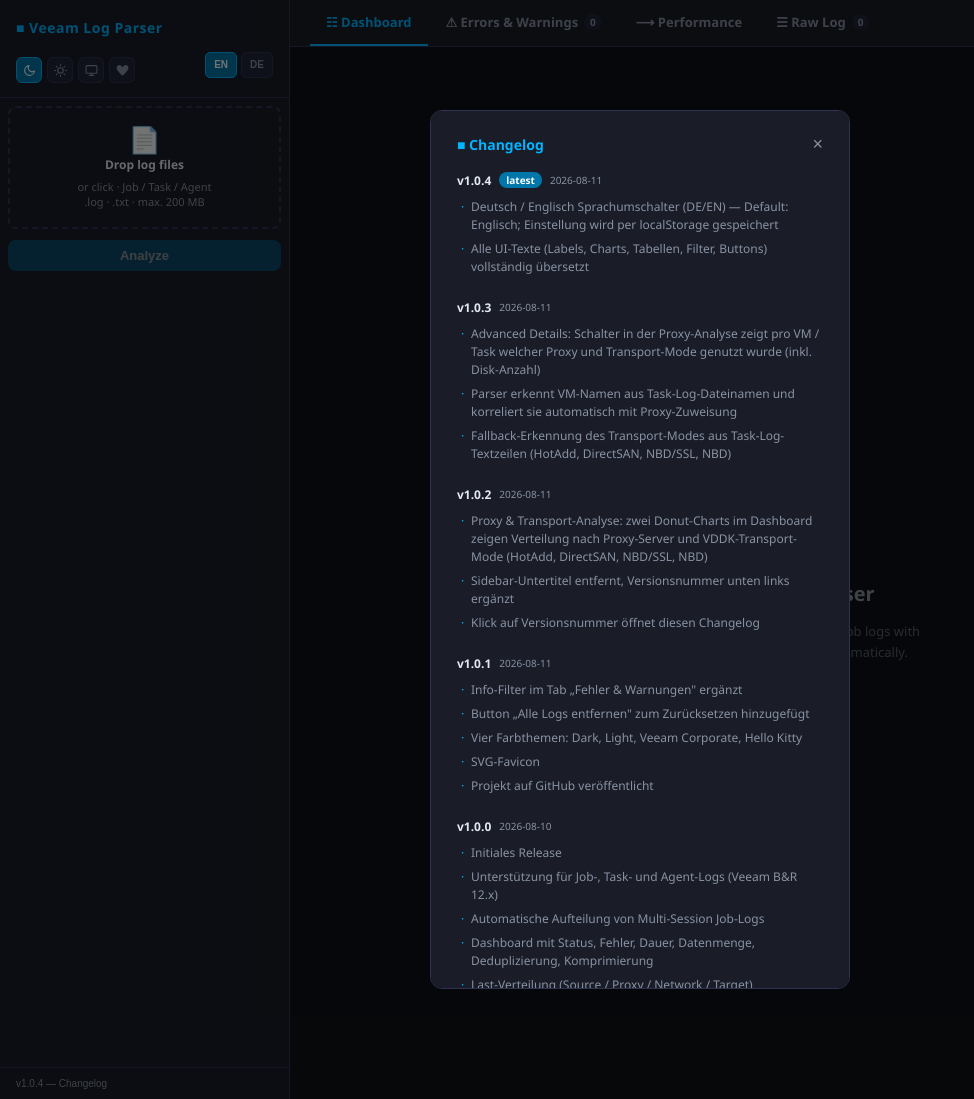
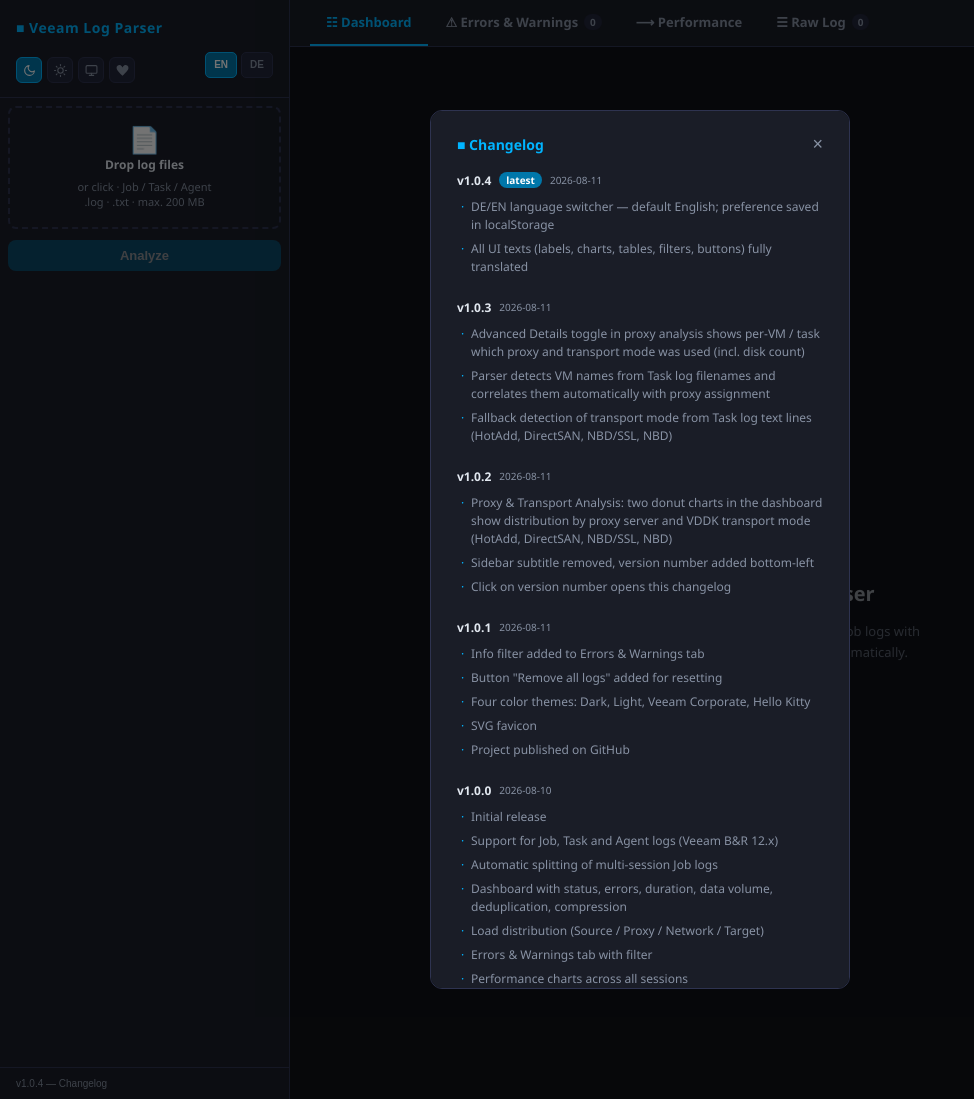
Before and after one commit to markushartmann-dev/veeam-log-parser, a Flask app: page / in a window 1280 px wide, after a click on "v1.0.4 — Changelog". Shown: the whole page, without its empty margins (0-974 px from the left). Run offline with Flask 3, Linux system fonts and the light colour scheme; some libraries are stand-ins or nearby versions.

Commit message:
feat: translate changelog modal on language switch (v1.0.4)

```diff
--- a/app/templates/index.html
+++ b/app/templates/index.html
@@ -195,56 +195,7 @@
   <div id="changelog-box">
     <h2>&#9632; Changelog <button onclick="document.getElementById('changelog-overlay').classList.remove('open')">&#215;</button></h2>
 
-    <div class="cl-version">
-      <div class="cl-ver-title">v1.0.4 <span class="cl-badge">latest</span> <span class="cl-date">2026-08-11</span></div>
-      <ul class="cl-items">
-        <li>Deutsch / Englisch Sprachumschalter (DE/EN) — Default: Englisch; Einstellung wird per localStorage gespeichert</li>
-        <li>Alle UI-Texte (Labels, Charts, Tabellen, Filter, Buttons) vollständig übersetzt</li>
-      </ul>
-    </div>
-
-    <div class="cl-version">
-      <div class="cl-ver-title">v1.0.3 <span class="cl-date">2026-08-11</span></div>
-      <ul class="cl-items">
-        <li>Advanced Details: Schalter in der Proxy-Analyse zeigt pro VM / Task welcher Proxy und Transport-Mode genutzt wurde (inkl. Disk-Anzahl)</li>
-        <li>Parser erkennt VM-Namen aus Task-Log-Dateinamen und korreliert sie automatisch mit Proxy-Zuweisung</li>
-        <li>Fallback-Erkennung des Transport-Modes aus Task-Log-Textzeilen (HotAdd, DirectSAN, NBD/SSL, NBD)</li>
-      </ul>
-    </div>
-
-    <div class="cl-version">
-      <div class="cl-ver-title">v1.0.2 <span class="cl-date">2026-08-11</span></div>
-      <ul class="cl-items">
-        <li>Proxy &amp; Transport-Analyse: zwei Donut-Charts im Dashboard zeigen Verteilung nach Proxy-Server und VDDK-Transport-Mode (HotAdd, DirectSAN, NBD/SSL, NBD)</li>
-        <li>Sidebar-Untertitel entfernt, Versionsnummer unten links ergänzt</li>
-        <li>Klick auf Versionsnummer öffnet diesen Changelog</li>
-      </ul>
-    </div>
-
-    <div class="cl-version">
-      <div class="cl-ver-title">v1.0.1 <span class="cl-date">2026-08-11</span></div>
-      <ul class="cl-items">
-        <li>Info-Filter im Tab „Fehler &amp; Warnungen" ergänzt</li>
-        <li>Button „Alle Logs entfernen" zum Zurücksetzen hinzugefügt</li>
-        <li>Vier Farbthemen: Dark, Light, Veeam Corporate, Hello Kitty</li>
-        <li>SVG-Favicon</li>
-        <li>Projekt auf GitHub veröffentlicht</li>
-      </ul>
-    </div>
-
-    <div class="cl-version">
-      <div class="cl-ver-title">v1.0.0 <span class="cl-date">2026-08-10</span></div>
-      <ul class="cl-items">
-        <li>Initiales Release</li>
-        <li>Unterstützung für Job-, Task- und Agent-Logs (Veeam B&amp;R 12.x)</li>
-        <li>Automatische Aufteilung von Multi-Session Job-Logs</li>
-        <li>Dashboard mit Status, Fehler, Dauer, Datenmenge, Deduplizierung, Komprimierung</li>
-        <li>Last-Verteilung (Source / Proxy / Network / Target)</li>
-        <li>Tab „Fehler &amp; Warnungen" mit Filter</li>
-        <li>Performance-Charts über alle Sessions</li>
-        <li>Raw-Log-Viewer mit Suche und Paginierung</li>
-      </ul>
-    </div>
+    <div id="changelog-body"></div>
   </div>
 </div>
 
@@ -485,6 +436,7 @@ function applyLang() {
     else el.innerHTML = t(key);
   });
   document.querySelectorAll('.lang-btn').forEach(b => b.classList.toggle('active', b.dataset.lang === _lang));
+  renderChangelog();
   if (activeIdx >= 0) {
     const s = sessions[activeIdx];
     destroyCharts();
@@ -500,6 +452,64 @@ function renderLangSwitcher() {
   el.innerHTML = ['EN','DE'].map(l =>
     `<button class="lang-btn${_lang===l.toLowerCase()?' active':''}" data-lang="${l.toLowerCase()}" onclick="setLang('${l.toLowerCase()}')">${l}</button>`
   ).join('');
+}
+const CHANGELOG = [
+  { ver: 'v1.0.4', date: '2026-08-11', latest: true,
+    en: ['DE/EN language switcher — default English; preference saved in localStorage',
+         'All UI texts (labels, charts, tables, filters, buttons) fully translated'],
+    de: ['Deutsch / Englisch Sprachumschalter (DE/EN) — Default: Englisch; Einstellung wird per localStorage gespeichert',
+         'Alle UI-Texte (Labels, Charts, Tabellen, Filter, Buttons) vollständig übersetzt'] },
+  { ver: 'v1.0.3', date: '2026-08-11',
+    en: ['Advanced Details toggle in proxy analysis shows per-VM / task which proxy and transport mode was used (incl. disk count)',
+         'Parser detects VM names from Task log filenames and correlates them automatically with proxy assignment',
+         'Fallback detection of transport mode from Task log text lines (HotAdd, DirectSAN, NBD/SSL, NBD)'],
+    de: ['Advanced Details: Schalter in der Proxy-Analyse zeigt pro VM / Task welcher Proxy und Transport-Mode genutzt wurde (inkl. Disk-Anzahl)',
+         'Parser erkennt VM-Namen aus Task-Log-Dateinamen und korreliert sie automatisch mit Proxy-Zuweisung',
+         'Fallback-Erkennung des Transport-Modes aus Task-Log-Textzeilen (HotAdd, DirectSAN, NBD/SSL, NBD)'] },
+  { ver: 'v1.0.2', date: '2026-08-11',
+    en: ['Proxy &amp; Transport Analysis: two donut charts in the dashboard show distribution by proxy server and VDDK transport mode (HotAdd, DirectSAN, NBD/SSL, NBD)',
+         'Sidebar subtitle removed, version number added bottom-left',
+         'Click on version number opens this changelog'],
+    de: ['Proxy &amp; Transport-Analyse: zwei Donut-Charts im Dashboard zeigen Verteilung nach Proxy-Server und VDDK-Transport-Mode (HotAdd, DirectSAN, NBD/SSL, NBD)',
+         'Sidebar-Untertitel entfernt, Versionsnummer unten links ergänzt',
+         'Klick auf Versionsnummer öffnet diesen Changelog'] },
+  { ver: 'v1.0.1', date: '2026-08-11',
+    en: ['Info filter added to Errors &amp; Warnings tab',
+         'Button "Remove all logs" added for resetting',
+         'Four color themes: Dark, Light, Veeam Corporate, Hello Kitty',
+         'SVG favicon',
+         'Project published on GitHub'],
+    de: ['Info-Filter im Tab „Fehler &amp; Warnungen" ergänzt',
+         'Button „Alle Logs entfernen" zum Zurücksetzen hinzugefügt',
+         'Vier Farbthemen: Dark, Light, Veeam Corporate, Hello Kitty',
+         'SVG-Favicon',
+         'Projekt auf GitHub veröffentlicht'] },
+  { ver: 'v1.0.0', date: '2026-08-10',
+    en: ['Initial release',
+         'Support for Job, Task and Agent logs (Veeam B&amp;R 12.x)',
+         'Automatic splitting of multi-session Job logs',
+         'Dashboard with status, errors, duration, data volume, deduplication, compression',
+         'Load distribution (Source / Proxy / Network / Target)',
+         'Errors &amp; Warnings tab with filter',
+         'Performance charts across all sessions',
+         'Raw log viewer with search and pagination'],
+    de: ['Initiales Release',
+         'Unterstützung für Job-, Task- und Agent-Logs (Veeam B&amp;R 12.x)',
+         'Automatische Aufteilung von Multi-Session Job-Logs',
+         'Dashboard mit Status, Fehler, Dauer, Datenmenge, Deduplizierung, Komprimierung',
+         'Last-Verteilung (Source / Proxy / Network / Target)',
+         'Tab „Fehler &amp; Warnungen" mit Filter',
+         'Performance-Charts über alle Sessions',
+         'Raw-Log-Viewer mit Suche und Paginierung'] }
+];
+function renderChangelog() {
+  const el = document.getElementById('changelog-body');
+  if (!el) return;
+  el.innerHTML = CHANGELOG.map(v => `
+    <div class="cl-version">
+      <div class="cl-ver-title">${v.ver}${v.latest ? ' <span class="cl-badge">latest</span>' : ''} <span class="cl-date">${v.date}</span></div>
+      <ul class="cl-items">${(v[_lang] || v.en).map(li => `<li>${li}</li>`).join('')}</ul>
+    </div>`).join('');
 }
 
 // ─── State ───────────────────────────────────────────────────────────────────
```
